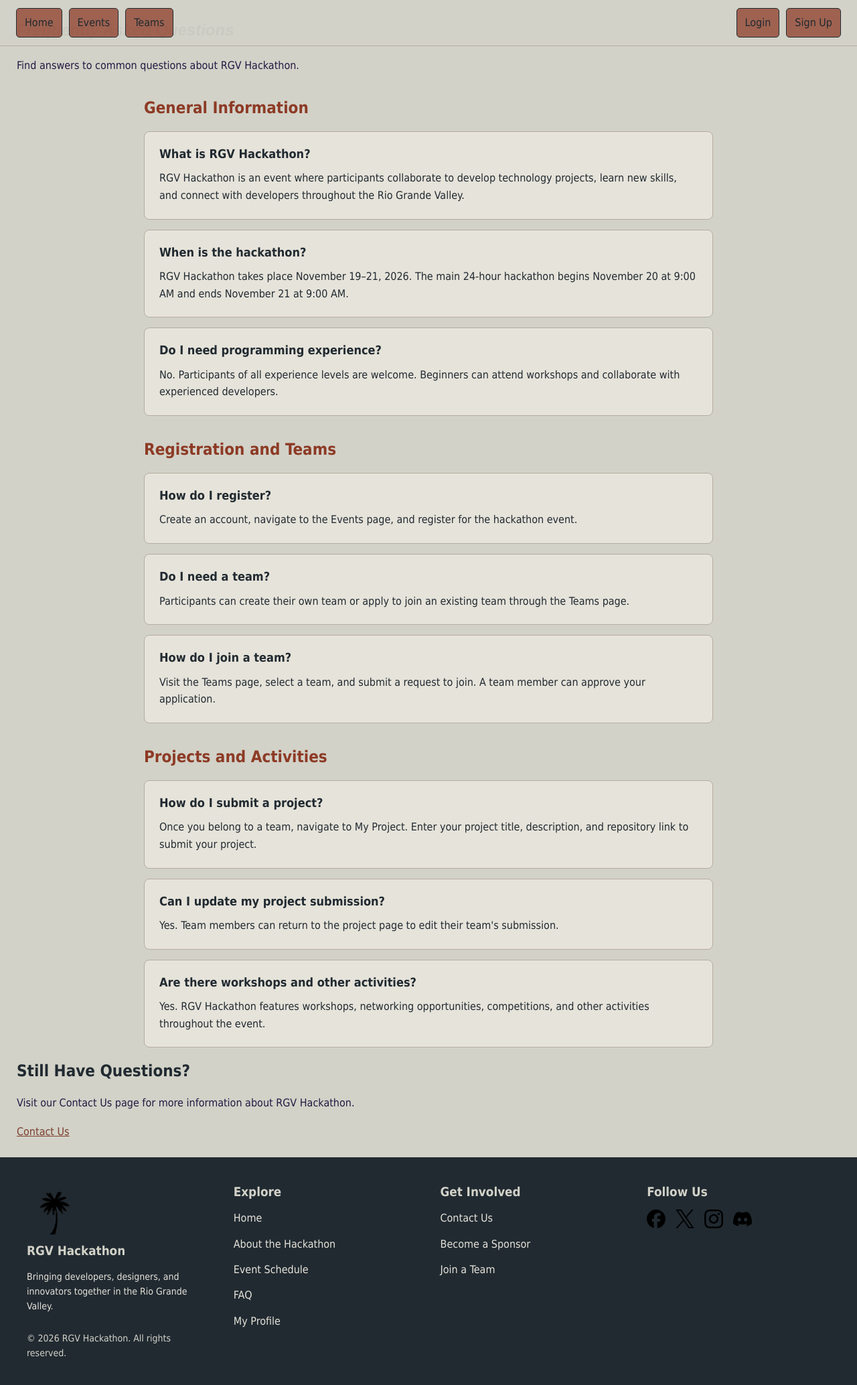
After one commit to HTML-Loaded/Hackathon-App, a Node server app: page /faq in a window 1280 px wide. The commit adds this page. Shown: the whole page at 67% size. Run offline with Node 20, Linux system fonts and the light colour scheme.

Commit message:
static pages and frontend tweaks

```diff
--- /dev/null
+++ b/controllers/infoController.js
@@ -0,0 +1,7 @@
+export const getFaqPage = (req, res) => {
+    res.render("faq")
+}
+
+export const getContactPage = (req, res) => {
+    res.render("contact")
+}
--- a/data/users.json
+++ b/data/users.json
@@ -5,7 +5,7 @@
         "profilePicture": "/images/default-profile.png",
         "name": "John Smith",
         "email": "john@example.com",
-        "password": "$2b$10$EJNqEbwgRvb8Km/Ht6I9T.5bS9HwC89G.a7ur9IVknK8oUePKoqIe",
+        "password": "$2b$10$jlSjnP9BQ1poiayGB6moU.ZhXcYGGVPIsPqgBj8CCa5.kdyKinuEi",
         "roles": [
             "participant"
         ],
@@ -21,7 +21,7 @@
         "profilePicture": "/images/default-profile.png",
         "name": "Jane Doe",
         "email": "jane@example.com",
-        "password": "$2b$10$GQar3C.YKu6Pvvv/IZeFPubkYUtldAZhWSe2j0RASDPfjuQopMfHG",
+        "password": "$2b$10$xFxu10Y5L1mohF0RDOO9ReiZflEr6tal7Ym9cEUXsaQ85/Rq3GXtW",
         "roles": [
             "participant"
         ],
@@ -37,7 +37,7 @@
         "profilePicture": "https://media.tenor.com/QVXwXVq-1EYAAAAM/tole-tole-mei-mei.gif",
         "name": "Leo",
         "email": "leo@example.com",
-        "password": "$2b$10$uh2eyUZ4MK3Rt6x7cS1aOeGgpoT8klkVNrF3tsRZOj6s72ne4Ra0e",
+        "password": "$2b$10$kiehEXpc2OBYE0mXtibhtewzu0OfssB81hTULcNfC9yLH1ihWExQW",
         "roles": [
             "participant"
         ],
@@ -56,7 +56,7 @@
         "profilePicture": "https://media1.tenor.com/m/vdPXShwp4q4AAAAd/orospu-esek-e%C5%9F%C5%9F%C5%9Fekk.gif",
         "name": "Jorge",
         "email": "jorge@example.com",
-        "password": "$2b$10$Tj5xuzfw1V1aBiqHYEj.q.27vi.aHprwlYQssY/isx0D2A4BebPuy",
+        "password": "$2b$10$gcGJb8S8tqTxxCi3fEE/aesDewEwQYQkodOPaF2Z6Cn2U9NG92ZX2",
         "roles": [
             "participant"
         ],
@@ -75,7 +75,7 @@
         "profilePicture": "",
         "name": "Ivan",
         "email": "ivan@example.com",
-        "password": "$2b$10$KuGHnSIFXATL6R.zO2ydPebUnBsrux7if/ZLZl..wrbe65.IyDK2.",
+        "password": "$2b$10$wzH7MkGWqFIEsPwKY9qxH.EDW5JMgwcL29VbRgTtsjZWjhxkgB0k2",
         "roles": [
             "participant"
         ],
@@ -90,7 +90,7 @@
         "profilePicture": "",
         "name": "May",
         "email": "may@example.com",
-        "password": "$2b$10$2kn108rqrZzDLQcV0YT1MOsGUvU0hD4Smq9OLhwTIW0iRgufh0wZ.",
+        "password": "$2b$10$tyxPWS10nxAiVffcI4s67eG.84AXnc1HLzspB8uNQ2/77NNJXFsAS",
         "roles": [
             "participant"
         ],
@@ -106,7 +106,7 @@
         "profilePicture": "https://media.discordapp.net/attachments/746382654378737938/1570258797476450415/IMG_5392.png?ex=6af670f7&is=6af51f77&hm=5273aef692e4be42011dd53260016e5f01536b320d3a182c43a01db00b44b763&=&format=webp&quality=lossless",
         "name": "Dave",
         "email": "dave@example.com",
-        "password": "$2b$10$vE0/YE4CsfzkzMbi1eKV5.YZNNKGRwHRkPzXKSMfsTXzFn77RCTk2",
+        "password": "$2b$10$tJTD1YFRZWZNTEis/FW6x.M527v.ee7j5dSJI5kbYxMehCpwEY/P2",
         "roles": [
             "participant"
         ],
@@ -121,7 +121,7 @@
         "profilePicture": "",
         "name": "Divia",
         "email": "divia@example.com",
-        "password": "$2b$10$DBkUwNoRyChI0N03EbcSa.GJe5JtOtBlud23Y57Lu.miYZhqSty5i",
+        "password": "$2b$10$vAMFC1Zu4BQpdQyyzcoIBeT4vtWilWA8Qimh/isRK/xGCJ8VwXurS",
         "roles": [
             "participant"
         ],
--- a/public/css/global.css
+++ b/public/css/global.css
@@ -33,9 +33,10 @@ p {
 }
 a {
     color: #7C3E2E;
+    transition: background-color .2s ease, transform .2s ease;
 }
 a:hover {
-    color: #69532C;
+    transform: translateY(-2px);
 }
 button, input, textarea {
     font: inherit;
--- /dev/null
+++ b/public/css/info.css
@@ -0,0 +1,69 @@
+.info-page {
+    margin: 25px;
+}
+
+/*** Contact Page ***/
+
+.contact-section {
+    display: grid;
+    grid-template-columns: repeat(2, 1fr);
+    gap: 30px;
+}
+
+.contact-details {
+    padding: 30px;
+    background: #E6E3DA;
+    border: 1px solid #b6aca0;
+    border-radius: 10px;
+}
+
+.contact-details h2 {
+    margin-bottom: 20px;
+    color: #8d3a25;
+}
+
+.contact-details h3 {
+    margin-top: 25px;
+}
+
+.contact-details p {
+    margin: 12px 0;
+    line-height: 1.6;
+}
+
+.contact-details .info-button {
+    margin-top: 20px;
+}
+
+
+/*** FAQ Page ***/
+
+.faq-section {
+    max-width: 850px;
+    margin: 0 auto;
+}
+
+.faq-section h2 {
+    margin: 35px 0 20px;
+    color: #8d3a25;
+}
+
+.faq-item {
+    background: #E6E3DA;
+    border: 1px solid #b6aca0;
+    border-radius: 8px;
+    margin-bottom: 15px;
+    padding: 22px;
+}
+
+.faq-item h3 {
+    margin: 0 0 12px;
+    color: #212A31;
+    font-size: 18px;
+}
+
+.faq-item p {
+    margin: 0;
+    line-height: 1.6;
+    color: #212A31;
+}
--- a/server.js
+++ b/server.js
@@ -7,6 +7,7 @@ import userRouter from "./routes/userRoutes.js"
 import teamsRouter from "./routes/teamsRoutes.js"
 import eventsRouter from "./routes/eventsRoutes.js"
 import projectRouter from "./routes/projectRoutes.js"
+import infoRouter from "./routes/infoRoutes.js"
 import path from "node:path"
 import { randomBytes } from "node:crypto"
 import { resetData } from "./data/resetData.js"
@@ -53,6 +54,8 @@ app.use("/events", eventsRouter)
 
 app.use("/projects", projectRouter)
 
+app.use("/", infoRouter)
+
 app.listen(port, () => {
     console.log(`server running at http://localhost:${port}/home`);
 });
--- a/views/createEvent.ejs
+++ b/views/createEvent.ejs
@@ -1,4 +1,3 @@
-
 <!DOCTYPE html>
 <html lang="en">
 <head>
--- /dev/null
+++ b/views/faq.ejs
@@ -0,0 +1,128 @@
+<!DOCTYPE html>
+<html lang="en">
+<head>
+    <meta charset="UTF-8">
+    <meta name="viewport" content="width=device-width, initial-scale=1.0">
+
+    <title>FAQ | RGV Hackathon</title>
+
+    <link rel="stylesheet" href="/css/global.css">
+    <link rel="stylesheet" href="/css/partials.css">
+    <link rel="stylesheet" href="/css/info.css">
+</head>
+<body>
+    <%- include("./partials/navbar.ejs") %>
+
+    <main class="info-page">
+        <section class="info-header">
+            <h1>Frequently Asked Questions</h1>
+            <p>
+                Find answers to common questions about RGV Hackathon.
+            </p>
+        </section>
+
+        <section class="faq-section">
+            <h2>General Information</h2>
+
+            <div class="faq-item">
+                <h3>What is RGV Hackathon?</h3>
+                <p>
+                    RGV Hackathon is an event where participants
+                    collaborate to develop technology projects,
+                    learn new skills, and connect with developers
+                    throughout the Rio Grande Valley.
+                </p>
+            </div>
+
+            <div class="faq-item">
+                <h3>When is the hackathon?</h3>
+                <p>
+                    RGV Hackathon takes place November 19–21, 2026.
+                    The main 24-hour hackathon begins November 20
+                    at 9:00 AM and ends November 21 at 9:00 AM.
+                </p>
+            </div>
+
+            <div class="faq-item">
+                <h3>Do I need programming experience?</h3>
+                <p>
+                    No. Participants of all experience levels
+                    are welcome. Beginners can attend workshops
+                    and collaborate with experienced developers.
+                </p>
+            </div>
+
+            <h2>Registration and Teams</h2>
+
+            <div class="faq-item">
+                <h3>How do I register?</h3>
+                <p>
+                    Create an account, navigate to the Events page,
+                    and register for the hackathon event.
+                </p>
+            </div>
+
+            <div class="faq-item">
+                <h3>Do I need a team?</h3>
+                <p>
+                    Participants can create their own team or
+                    apply to join an existing team through
+                    the Teams page.
+                </p>
+            </div>
+
+            <div class="faq-item">
+                <h3>How do I join a team?</h3>
+                <p>
+                    Visit the Teams page, select a team,
+                    and submit a request to join.
+                    A team member can approve your application.
+                </p>
+            </div>
+
+            <h2>Projects and Activities</h2>
+
+            <div class="faq-item">
+                <h3>How do I submit a project?</h3>
+                <p>
+                    Once you belong to a team, navigate to
+                    My Project. Enter your project title,
+                    description, and repository link to
+                    submit your project.
+                </p>
+            </div>
+
+            <div class="faq-item">
+                <h3>Can I update my project submission?</h3>
+                <p>
+                    Yes. Team members can return to the
+                    project page to edit their team's submission.
+                </p>
+            </div>
+
+            <div class="faq-item">
+                <h3>Are there workshops and other activities?</h3>
+                <p>
+                    Yes. RGV Hackathon features workshops,
+                    networking opportunities, competitions,
+                    and other activities throughout the event.
+                </p>
+            </div>
+        </section>
+
+        <section class="info-footer">
+            <h2>Still Have Questions?</h2>
+            <p>
+                Visit our Contact Us page for more information
+                about RGV Hackathon.
+            </p>
+
+            <a href="/contact" class="info-button">
+                Contact Us
+            </a>
+        </section>
+    </main>
+
+    <%- include("./partials/footer.ejs") %>
+</body>
+</html>
--- a/views/partials/footer.ejs
+++ b/views/partials/footer.ejs
@@ -39,7 +39,7 @@
                 <li><a href="/home">Home</a></li>
                 <li><a href="/home#about">About the Hackathon</a></li>
                 <li><a href="/events">Event Schedule</a></li>
-                <li><a href="/home">FAQ</a></li>
+                <li><a href="/faq">FAQ</a></li>
                 <li><a href="/user">My Profile</a></li>
             </ul>
         </div>
@@ -51,9 +51,7 @@
             <ul class="foot-links">
                 <li><a href="/contact">Contact Us</a></li>
                 <li><a href="/home#sponsor">Become a Sponsor</a></li>
-                <li><a href="/home#teams">Join a Team</a></li>
-                <li><a href="#">Volunteer</a></li>
-                <li><a href="#">Resources</a></li>
+                <li><a href="/teams">Join a Team</a></li>
             </ul>
         </div>
 
--- a/views/partials/navbar.ejs
+++ b/views/partials/navbar.ejs
@@ -16,6 +16,11 @@
             <li>
                 <a href="/teams/<%= currentUser.teamId %>">
                     My Team
+                </a>
+            </li>
+            <li>
+                <a href="/projects">
+                    My Project
                 </a>
             </li>
         <% } %>
--- a/views/team.ejs
+++ b/views/team.ejs
@@ -27,9 +27,9 @@
 
                 <div class="team-actions">
                     <% if (isMember) { %>
-                        <button href="/teams/<%= team.id %>/edit" class="team-btn">
+                        <a href="/teams/<%= team.id %>/edit" class="team-btn">
                             Edit Team
-                        </button>
+                        </a>
                     <% } else if (hasApplied) { %>
                         <button class="team-btn" disabled>
                             Applied
```
Also changed, not shown: data/applications.js (deleted, +0 -10 lines), routes/infoRoutes.js (added, +9 -0 lines), views/contact.ejs (added, +83 -0 lines), views/contactus.ejs (deleted).
